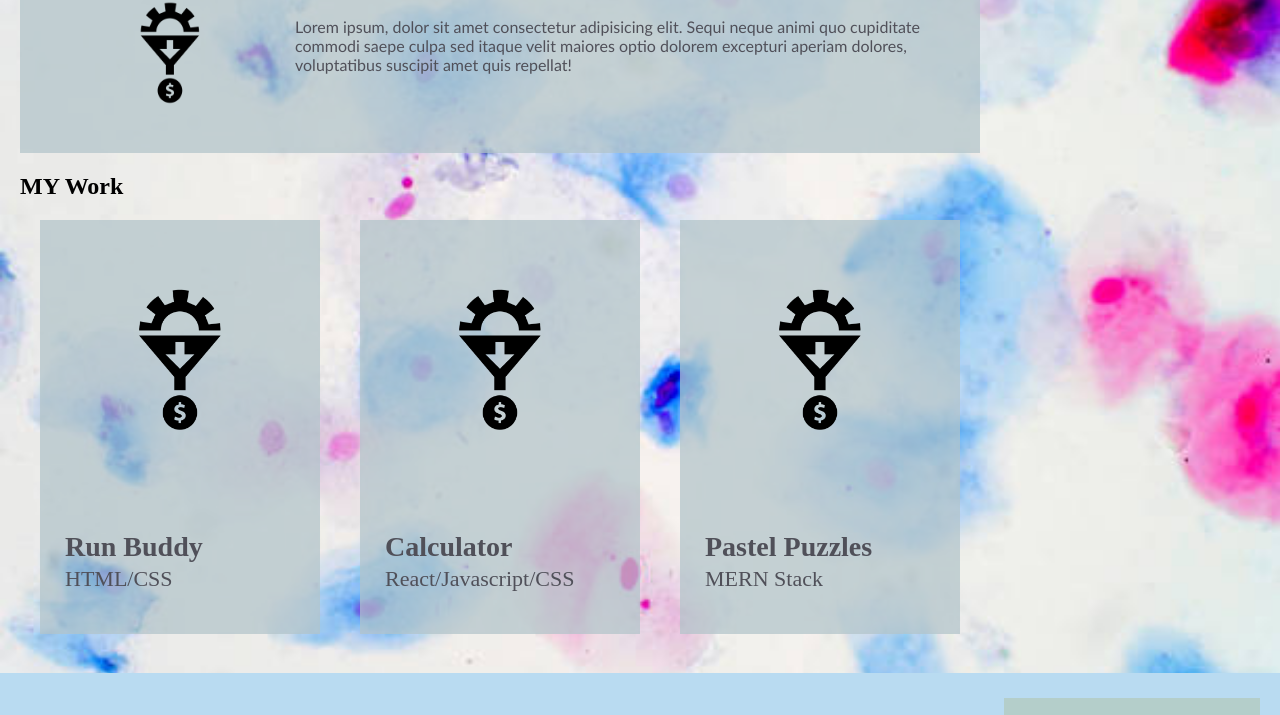
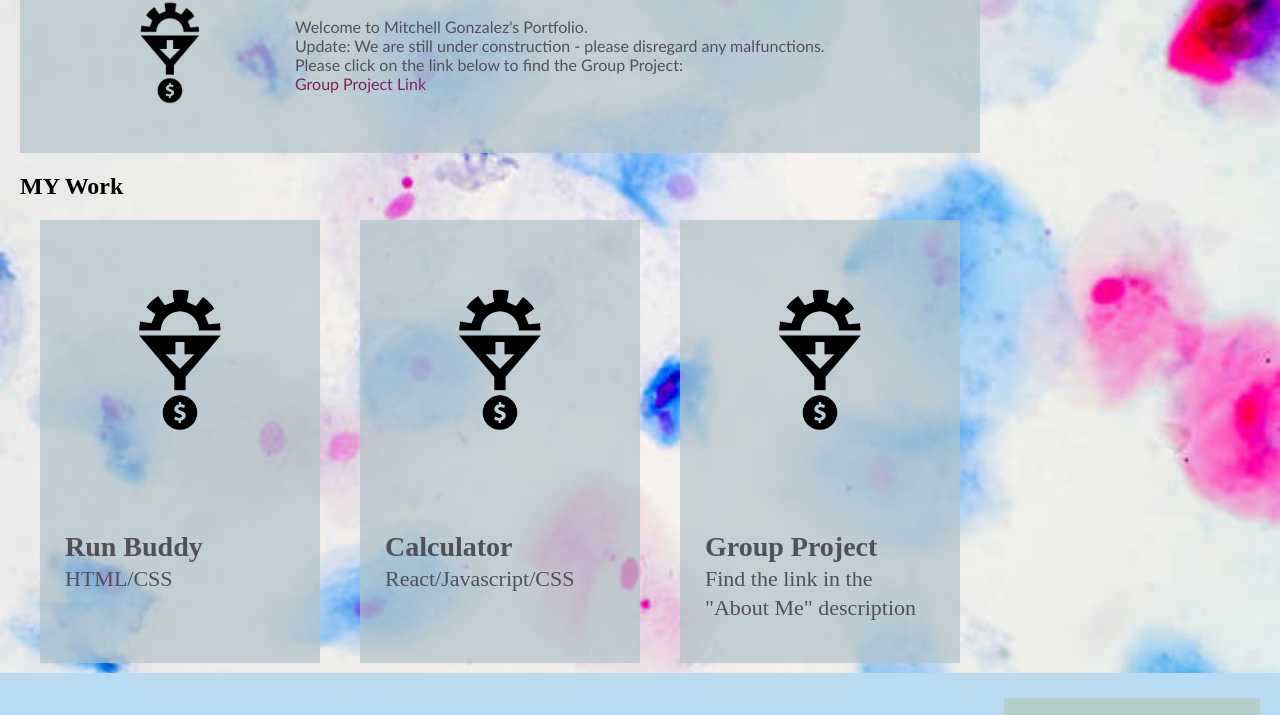
Before and after one commit to mitchellygonzalez/challengenumerodos, a plain HTML site: page index.html in a window 1280 px wide. Shown: the part 224-939 px from the top of the page. Drawn offline with Linux system fonts and the light colour scheme.

Commit message:
update portfolio with new project link added to it

```diff
--- a/index.html
+++ b/index.html
@@ -37,7 +37,10 @@
             <img src="./assets/images/lead-generation.png" class="float-left" />
             <h2>About Me</h2>
             <p>
-              Lorem ipsum, dolor sit amet consectetur adipisicing elit. Sequi neque animi quo cupiditate commodi saepe culpa sed itaque velit maiores optio dolorem excepturi aperiam dolores, voluptatibus suscipit amet quis repellat!
+                Welcome to Mitchell Gonzalez's Portfolio.
+                <p>Update:  We are still under construction - please disregard any malfunctions.</p>
+                Please click on the link below to find the Group Project:
+               <p><a href="file:///Users/mitchellgonzalez/Desktop/eat-healthy/index.html">Group Project Link</a></p>
             </p>
         </div>
         <section id="your-trainers">
@@ -65,8 +68,8 @@
               <article class="trainer">
                 <img src="./assets/images/lead-generation.png" alt="Harry Smith wearing a headband and lifting comically small pink weights" />
                 <div class="trainer-bio">
-                  <h3 class="trainer-name">Pastel Puzzles</h3>
-                  <h4 class="trainer-role">MERN Stack</h4>
+                  <h3 class="trainer-name">Group Project</h3>
+                  <h4 class="trainer-role">Find the link in the "About Me" description</h4>
                 </div>
               </article>
       </div>
@@ -103,7 +106,7 @@
         </div>
     </div>
     <div class="footer">
-        <h2>Made with ❤️️ by MYG</h2>
+        <h2>MYG Portfolio</h2>
         <p>
             &copy; 2022 MYG Social Solution Services, Inc.
         </p>
```
